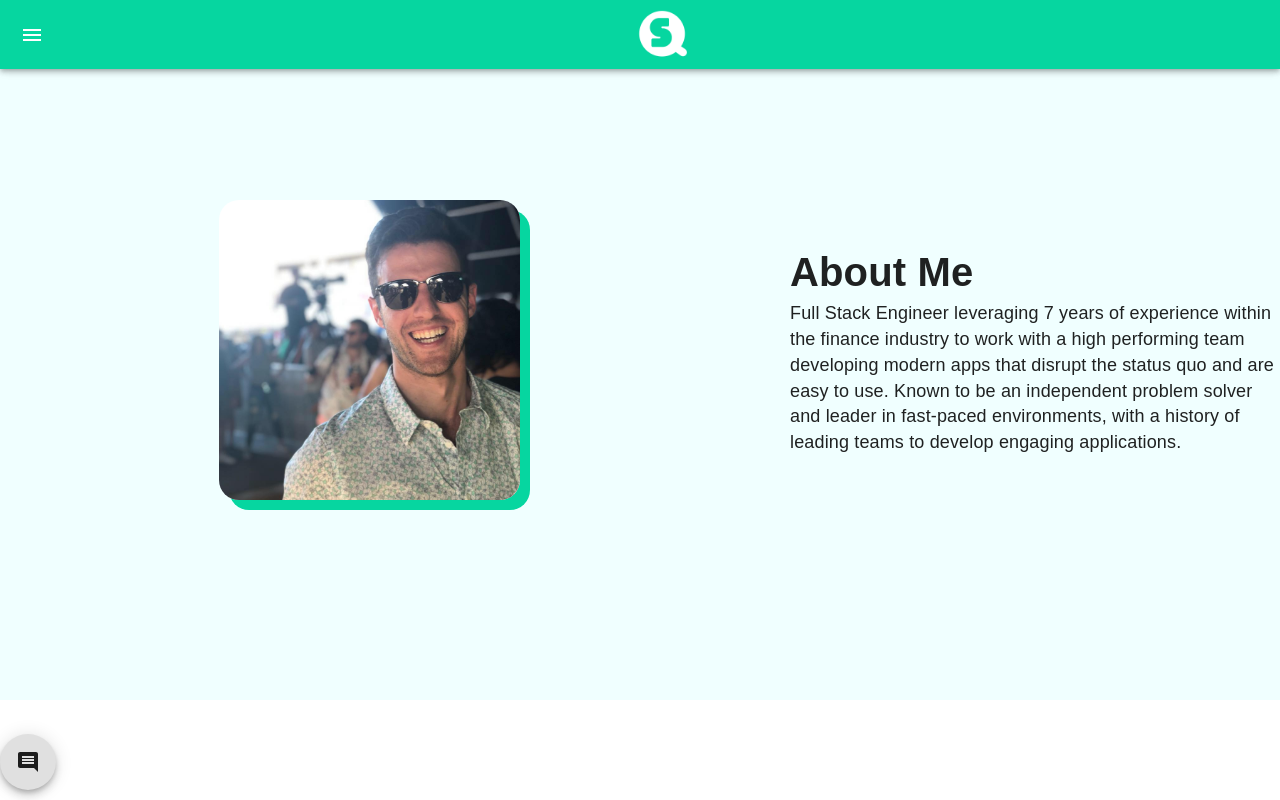
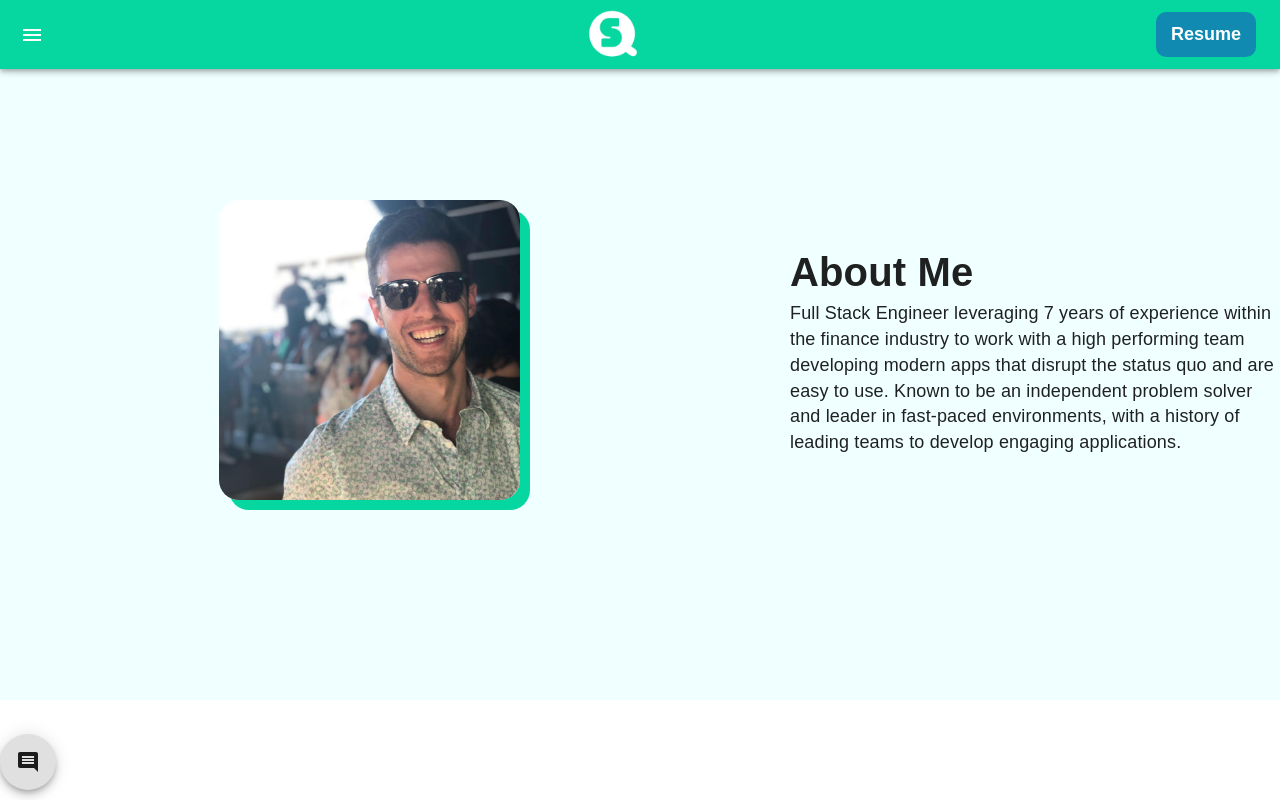
Before and after one commit to sequint/portfolio-2.0, a React (Create React App) app: page / in a window 1280 px wide. Shown: the top 800 px of the page. Built offline with nearby package versions, Linux system fonts and the light colour scheme.

Commit message:
Place resBtn component into right side of navbar

```diff
--- a/src/components/NavBar/NavBar.js
+++ b/src/components/NavBar/NavBar.js
@@ -19,6 +19,7 @@ import HomeIcon from '@mui/icons-material/Home';
 import CodeIcon from '@mui/icons-material/Code';
 import ArchitectureIcon from '@mui/icons-material/Architecture';
 import AttachFileIcon from '@mui/icons-material/AttachFile';
+import ResumeButton from '../ResumeButton/ResumeButton'
 import logo from '../../images/portfolio-logo.png'
 import './NavBar.css'
 
@@ -118,6 +119,7 @@ const NavBar = () => {
               className="logo"
             />
           </Typography>
+          <ResumeButton />
         </Toolbar>
       </AppBar>
       <Drawer
```
